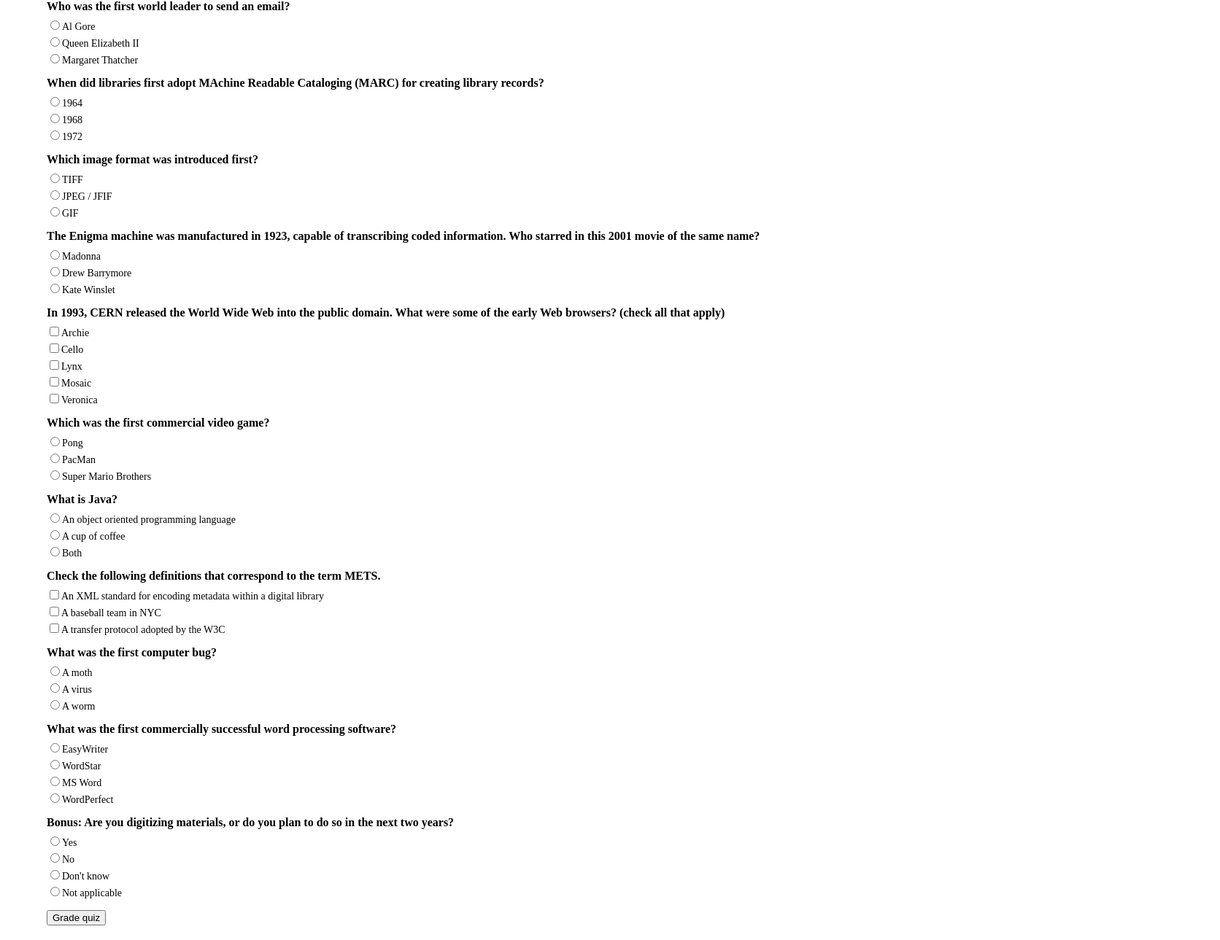
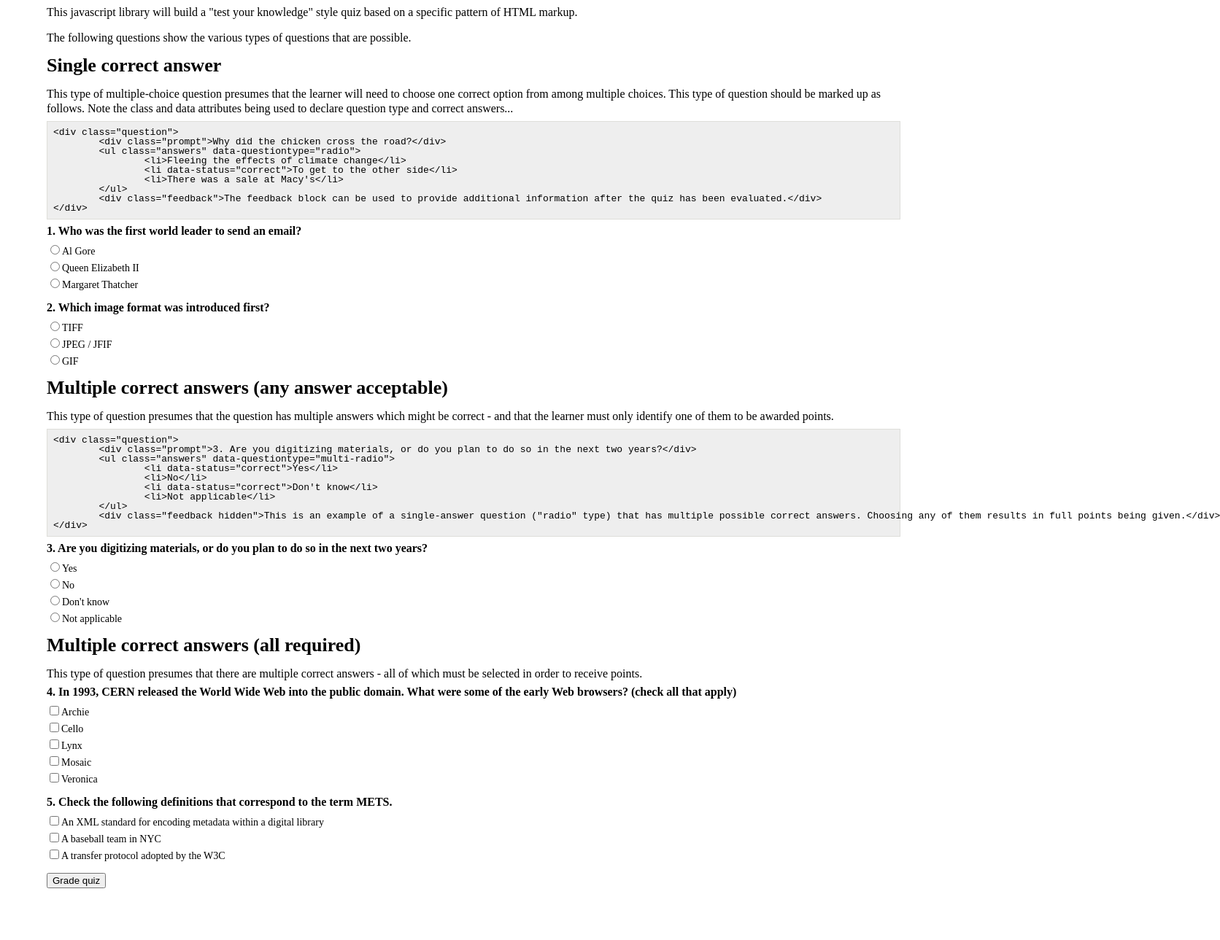
Before and after one commit to matt-bernhardt/selfquiz, a plain HTML site: page index.html in a window 1280 px wide. Shown: the part 51-1340 px from the top of the page at 73% size, 1672 px wide, since content can reach past the window. After the commit the page ends 1289 px from the top, so only its background shows below. Drawn offline with Linux system fonts and the light colour scheme.

Commit message:
Reorganizes example page to better showcase tool

```diff
--- a/index.html
+++ b/index.html
@@ -3,16 +3,29 @@
 <head>
 	<title>Self Quiz Testbed</title>
 	<link rel="stylesheet" type="text/css" href="reset.css">
+	<link rel="stylesheet" type="text/css" href="styles.css">
 	<link rel="stylesheet" type="text/css" href="selfquiz.css">
 	<script src="jquery-3.4.1.min.js"></script>
 	<script type="text/javascript" src="selfquiz.js"></script>
 </head>
 <body>
-	<h1>Self quiz testbed</h1>
-
+	<h1>Self quiz library</h1>
+	<p>This javascript library will build a "test your knowledge" style quiz based on a specific pattern of HTML markup.</p>
+	<p>The following questions show the various types of questions that are possible.</p>
 	<div class="selfquiz">
+		<h2>Single correct answer</h2>
+		<p>This type of multiple-choice question presumes that the learner will need to choose one correct option from among multiple choices. This type of question should be marked up as follows. Note the class and data attributes being used to declare question type and correct answers...</p>
+<code><pre>&lt;div class="question">
+	&lt;div class="prompt">Why did the chicken cross the road?&lt;/div>
+	&lt;ul class="answers" data-questiontype="radio">
+		&lt;li>Fleeing the effects of climate change&lt;/li>
+		&lt;li data-status="correct">To get to the other side&lt;/li>
+		&lt;li>There was a sale at Macy's&lt;/li>
+	&lt;/ul>
+	&lt;div class="feedback">The feedback block can be used to provide additional information after the quiz has been evaluated.&lt;/div>
+&lt;/div></pre></code>
 		<div class="question">
-			<div class="prompt">Who was the first world leader to send an email?</div>
+			<div class="prompt">1. Who was the first world leader to send an email?</div>
 			<ul class="answers" data-questiontype="radio">
 				<li>Al Gore</li>
 				<li data-status="correct">Queen Elizabeth II</li>
@@ -21,16 +34,7 @@
 			<div class="feedback">Remember, according to biased reporting, Al Gore invented the Internet! We were unable to confirm that Margaret Thatcher ever used email.</div>
 		</div>
 		<div class="question">
-			<div class="prompt">When did libraries first adopt MAchine Readable Cataloging (MARC) for creating library records?</div>
-			<ul class="answers" data-questiontype="radio">
-				<li>1964</li>
-				<li data-status="correct">1968</li>
-				<li>1972</li>
-			</ul>
-			<div class="feedback">1968 was quite early in the development of computer encoding, and is the same year that the current version of ASCII was formalized.</div>
-		</div>
-		<div class="question">
-			<div class="prompt">Which image format was introduced first?</div>
+			<div class="prompt">2. Which image format was introduced first?</div>
 			<ul class="answers" data-questiontype="radio">
 				<li data-status="correct">TIFF</li>
 				<li>JPEG / JFIF</li>
@@ -38,17 +42,32 @@
 			</ul>
 			<div class="feedback">TIFF was the first image format, and still remains the archival standard.</div>
 		</div>
+		<h2>Multiple correct answers (any answer acceptable)</h2>
+		<p>This type of question presumes that the question has multiple answers which might be correct - and that the learner must only identify one of them to be awarded points.</p>
+<code><pre>&lt;div class="question">
+	&lt;div class="prompt">3. Are you digitizing materials, or do you plan to do so in the next two years?&lt;/div>
+	&lt;ul class="answers" data-questiontype="multi-radio">
+		&lt;li data-status="correct">Yes&lt;/li>
+		&lt;li>No&lt;/li>
+		&lt;li data-status="correct">Don't know&lt;/li>
+		&lt;li>Not applicable&lt;/li>
+	&lt;/ul>
+	&lt;div class="feedback hidden">This is an example of a single-answer question ("radio" type) that has multiple possible correct answers. Choosing any of them results in full points being given.&lt;/div>
+&lt;/div></pre></code>
 		<div class="question">
-			<div class="prompt">The Enigma machine was manufactured in 1923, capable of transcribing coded information. Who starred in this 2001 movie of the same name?</div>
-			<ul class="answers" data-questiontype="radio">
-				<li>Madonna</li>
-				<li>Drew Barrymore</li>
-				<li data-status="correct">Kate Winslet</li>
+			<div class="prompt">3. Are you digitizing materials, or do you plan to do so in the next two years?</div>
+			<ul class="answers" data-questiontype="multi-radio">
+				<li data-status="correct">Yes</li>
+				<li>No</li>
+				<li data-status="correct">Don't know</li>
+				<li>Not applicable</li>
 			</ul>
-			<div class="feedback">From Netflix: <em>"During the dark early days of World War II, the Nazis change the Enigma Code that commandeers their U-boat fleet -- and it's up to Tom Jericho (Dougray Scott), a brilliant code-breaker, to crack the new encryption...Kate Winslet co-stars, along with Saffron Burrows as Jericho's mysteriously missing fiancée..."</em></div>
+			<div class="feedback hidden">This is an example of a single-answer question ("radio" type) that has multiple possible correct answers. Choosing any of them results in full points being given.</div>
 		</div>
+		<h2>Multiple correct answers (all required)</h2>
+		<p>This type of question presumes that there are multiple correct answers - <em>all of which</em> must be selected in order to receive points.</p>
 		<div class="question">
-			<div class="prompt">In 1993, CERN released the World Wide Web into the public domain. What were some of the early Web browsers? (check all that apply)</div>
+			<div class="prompt">4. In 1993, CERN released the World Wide Web into the public domain. What were some of the early Web browsers? (check all that apply)</div>
 			<ul class="answers" data-questiontype="checkbox">
 				<li>Archie</li>
 				<li data-status="correct">Cello</li>
@@ -59,61 +78,13 @@
 			<div class="feedback">Veronica was a search engine for the earlier Gopher system, while Archie was software for searching FTP sites.</div>
 		</div>
 		<div class="question">
-			<div class="prompt">Which was the first commercial video game?</div>
-			<ul class="answers" data-questiontype="radio">
-				<li data-status="correct">Pong</li>
-				<li>PacMan</li>
-				<li>Super Mario Brothers</li>
-			</ul>
-			<div class="feedback">You can play an emulated game of pong online here: <a href="http://www.stevelange.net/flash/pong02.swf">http://www.stevelange.net/flash/pong02.swf</a></div>
-		</div>
-		<div class="question">
-			<div class="prompt">What is Java?</div>
-			<ul class="answers" data-questiontype="radio">
-				<li>An object oriented programming language</li>
-				<li>A cup of coffee</li>
-				<li data-status="correct">Both</li>
-			</ul>
-			<div class="feedback">"The origin of the name "Java" is kind of a funny story. While the people at Sun Microsystems were developing their new language, "Oak", they found out that some other programmers happened to be creating a programming language that was also called Oak. So they decided to change the name, but first they wanted to take a break. Someone drank some coffee, came back into the room, and suggested the name Java. The name has stuck ever since."
-From: <a href="http://www.duke.edu/~trc7/cps/background/what_is_java.html">http://www.duke.edu/~trc7/cps/background/what_is_java.html</a></div>
-		</div>
-		<div class="question">
-			<div class="prompt">Check the following definitions that correspond to the term METS.</div>
+			<div class="prompt">5. Check the following definitions that correspond to the term METS.</div>
 			<ul class="answers" data-questiontype="checkbox">
 				<li data-status="correct">An XML standard for encoding metadata within a digital library</li>
 				<li data-status="correct">A baseball team in NYC</li>
 				<li>A transfer protocol adopted by the W3C</li>
 			</ul>
 			<div class="feedback">The difference between the baseball team and the XML schema, is that the former is in the cellar and the latter is in the ascendancy.</div>
-		</div>
-		<div class="question">
-			<div class="prompt">What was the first computer bug?</div>
-			<ul class="answers" data-questiontype="radio">
-				<li data-status="correct">A moth</li>
-				<li>A virus</li>
-				<li>A worm</li>
-			</ul>
-			<div class="feedback">Computer scientist Grace Hopper found the first computer “bug” in 1945. A moth had been caught in the circuitry of the Mark II computer system at Harvard. The term “bug” had been used before this to describe system errors, but until this point no actual insects had been implicated.</div>
-		</div>
-		<div class="question">
-			<div class="prompt">What was the first commercially successful word processing software?</div>
-			<ul class="answers" data-questiontype="radio">
-				<li>EasyWriter</li>
-				<li data-status="correct">WordStar</li>
-				<li>MS Word</li>
-				<li>WordPerfect</li>
-			</ul>
-			<div class="feedback">In 1979, WordStar software became the first commercially successful word processor. The very first computer word processors were line editors, software-writing aids that allowed a programmer to make changes in a line of program code. In the early days of personal computing, dozens of word processors competed for dominance.</div>
-		</div>
-		<div class="question">
-			<div class="prompt">Bonus: Are you digitizing materials, or do you plan to do so in the next two years?</div>
-			<ul class="answers" data-questiontype="multi-radio">
-				<li data-status="correct">Yes</li>
-				<li>No</li>
-				<li data-status="correct">Don't know</li>
-				<li>Not applicable</li>
-			</ul>
-			<div class="feedback hidden">This is an example of a single-answer question ("radio" type) that has multiple possible correct answers. Choosing any of them results in full points being given.</div>
 		</div>
 	</div>
 	<script type="text/javascript">
--- a/selfquiz.css
+++ b/selfquiz.css
@@ -1,12 +1,3 @@
-body {
-	margin: 12px auto;
-	width: 90%;
-}
-h1 {
-	font-weight: bold;
-	font-size: 24px;
-	padding-bottom: 8px;
-}
 .selfquiz {
 	padding: 8px 0;
 }
--- /dev/null
+++ b/styles.css
@@ -0,0 +1,32 @@
+body {
+	margin: 12px auto;
+	width: 90%;
+}
+h1 {
+	font-weight: bold;
+	font-size: 30px;
+	padding-bottom: 8px;
+}
+h2 {
+	font-weight: bold;
+	font-size: 26px;
+	padding-bottom: 8px;
+}
+h3 {
+	font-weight: bold;
+	font-size: 22px;
+	padding-bottom: 8px;
+}
+code {
+	border: 1px solid #dededa;
+	background-color: #eee;
+	display: block;
+	font-family: monospace;
+	padding: 8px;
+	margin-bottom: 8px;
+	width: 100%;
+}
+p {
+	line-height: 19.2px;
+	padding: 8px 0;
+}
```
